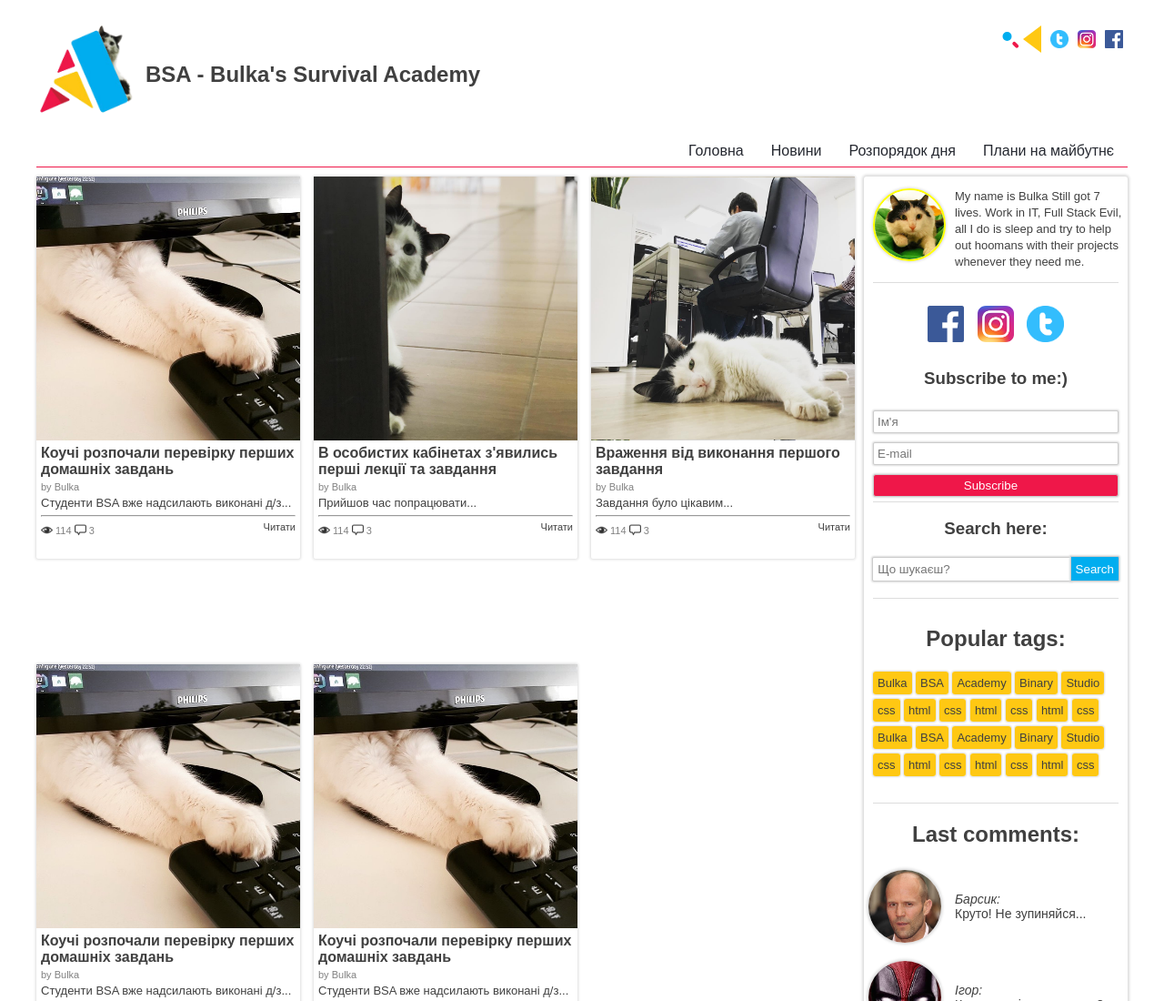
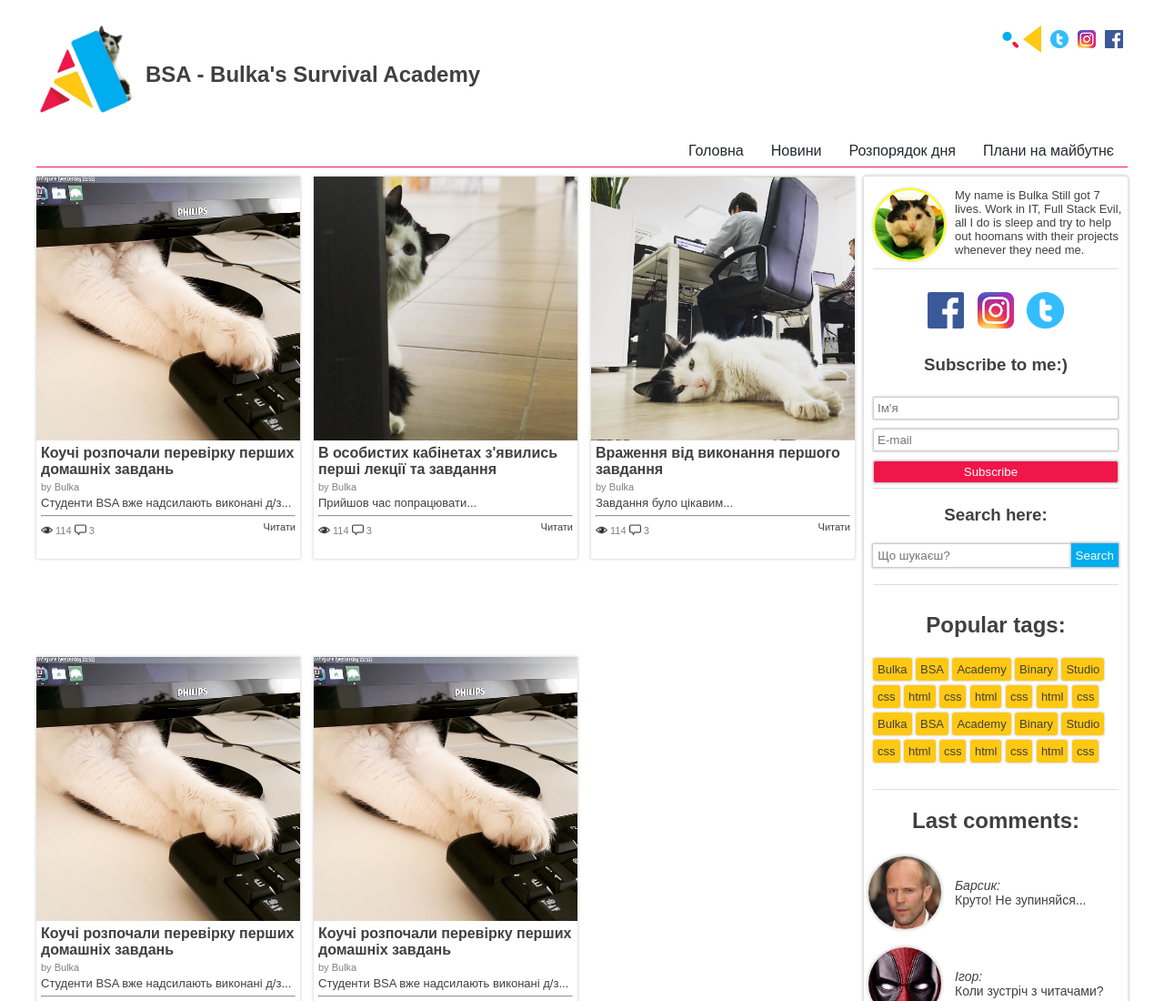
Before and after one commit to igorjv123/task-1, a plain HTML site: page index.html in a window 1280 px wide. Shown: the top 1100 px of the page at 91% size. Drawn offline with Linux system fonts and the light colour scheme.

Commit message:
Update aside.css

```diff
--- a/aside.css
+++ b/aside.css
@@ -5,7 +5,6 @@
     border-radius:3px;
 }
 .aside-author{
-    line-height:18px;
     font-size: 13px;
     color:  #404040;
 
```
